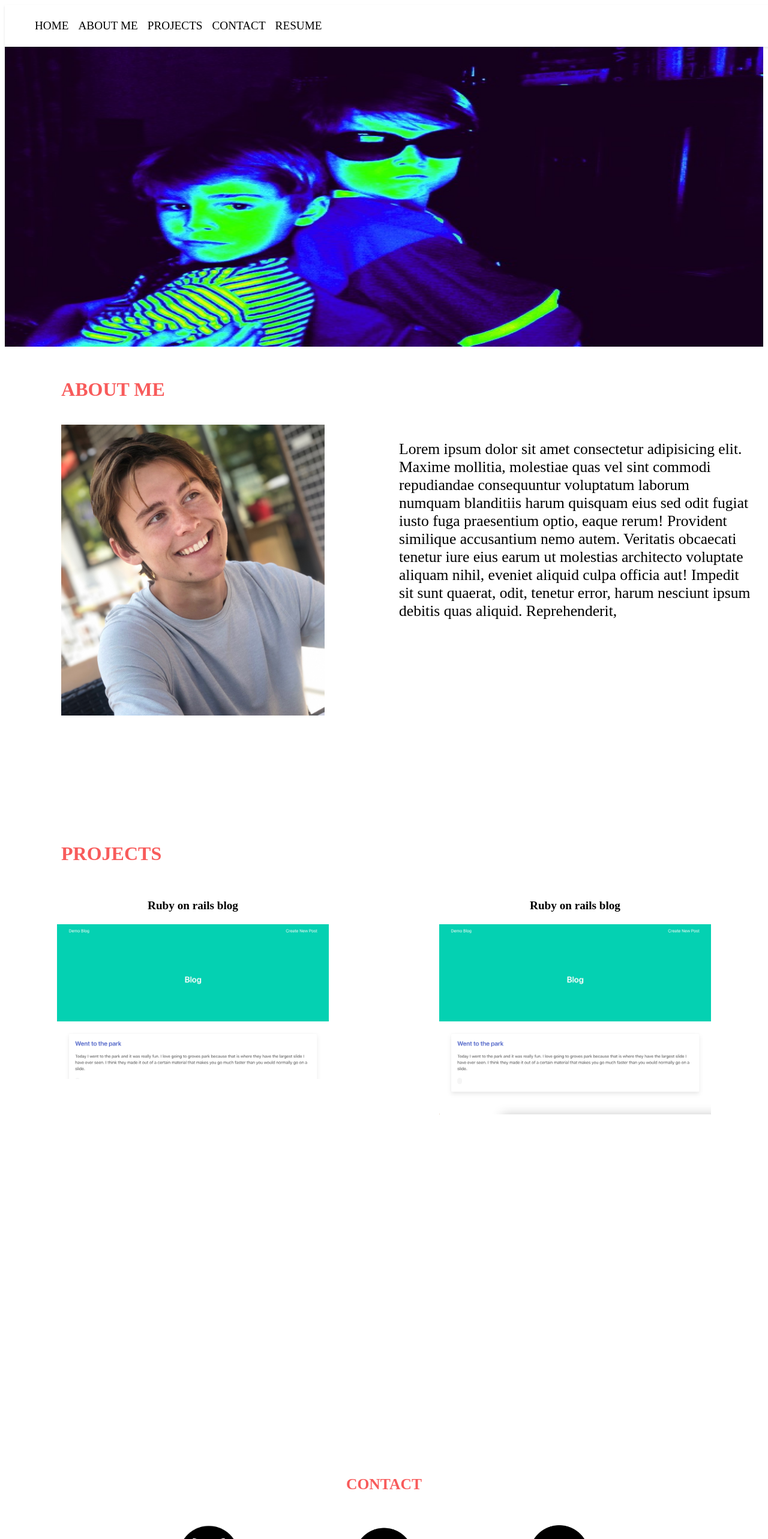
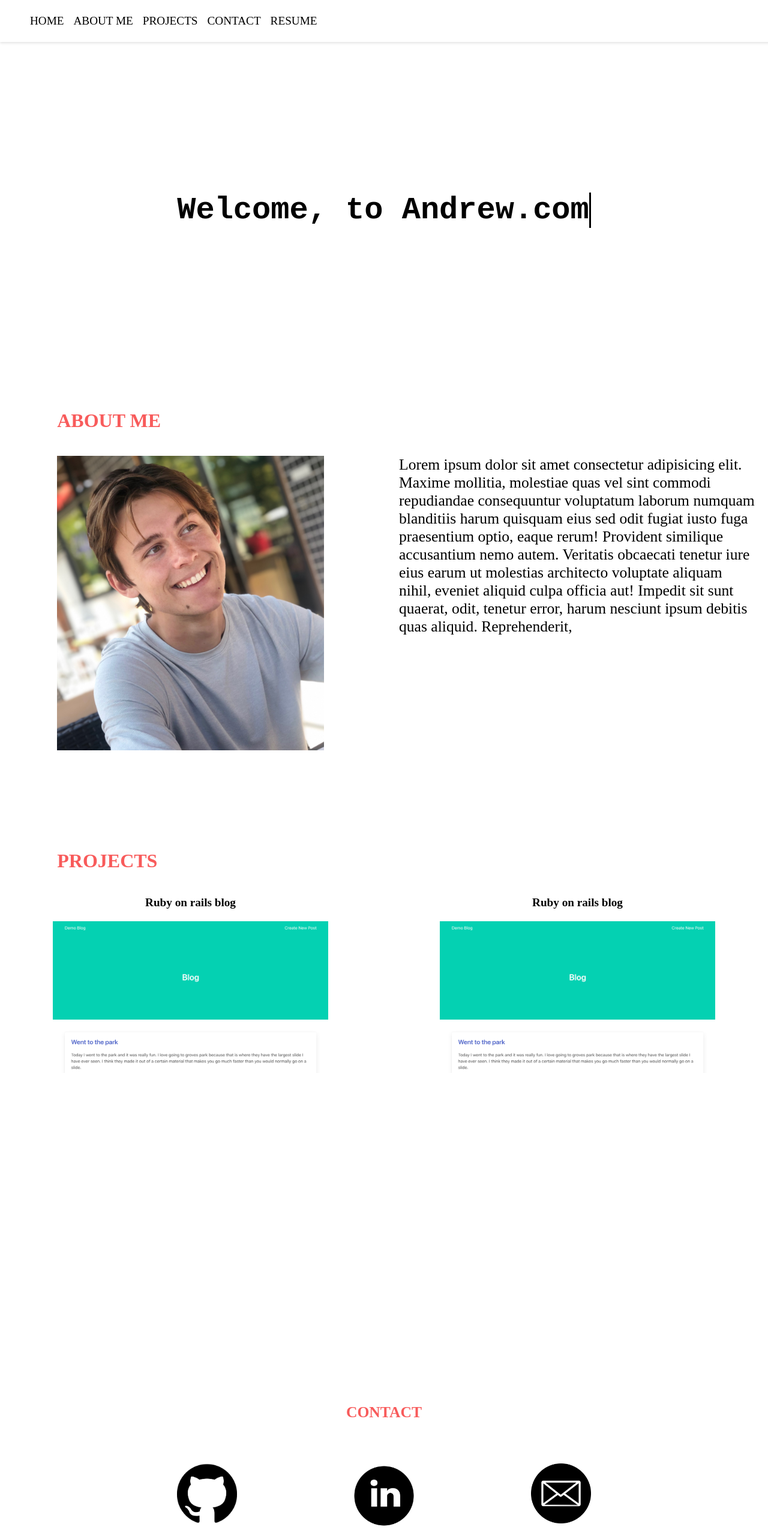
Before and after one commit to andrewanselmo/Andrew-Site, a React (Vite) app: page / in a window 1280 px wide. Shown: the top 2566 px of the page at 60% size. Built offline with nearby package versions, Linux system fonts and the light colour scheme.

Commit message:
typewriter effect

```diff
--- a/src/components/Content.css
+++ b/src/components/Content.css
@@ -1,12 +1,51 @@
-#header{
+
+/* header */
+*{
+    margin:0;
+    padding:0;
+}
+
+#wrapper {
+    height: 70vh;
+    /*This part is important for centering*/
+    display: grid;
+    place-items: center;
+  }
+
+  #header {
+    /* Controls how far out the cursor goes */
+    width: 44ch;
+    animation: typing 2s steps(22), blink .5s step-end infinite alternate;
+    white-space: nowrap;
+    overflow: hidden;
+    border-right: 3px solid;
+    font-family: monospace;
+    font-size: 2em;
+  }
+
+  @keyframes typing {
+    from {
+      width: 0
+    }
+  }
+
+  @keyframes blink {
+    50% {
+      border-color: transparent
+    }
+  }
+
+#head-img{
+
     width: 100%;
     height: 500px;
 }
 
-#head-img{
-    width:100%;
-    height:100%;
-}
+
+
+/* header */
+
+
 
 /* about  */
 
@@ -64,7 +103,7 @@
 #projects{
     display: grid;
     grid-template-columns: repeat(2, 1fr);
-    grid-template-rows: 0.2fr 0.8fr 0.8fr;
+    grid-template-rows: 0.2fr 1.3fr 1.3fr;
     gap: 10px;
 
 }
@@ -130,7 +169,7 @@
     margin-left: auto;
     margin-right: auto;
     display: block;
-    padding-bottom: 15%;
+
 }
 
 #another-project{
@@ -171,6 +210,9 @@
     margin-top: 50px;
     display: grid;
 
+    overflow: hidden;
+    margin: 0 auto;
+
 
 }
 
@@ -188,6 +230,8 @@
 #contact img {
     width: 100%;
     height: 100%;
+    transition: 0.2s all ease-in-out;
+
 }
 
 #git-img {
@@ -199,6 +243,10 @@
     margin-right: 6%;
 }
 
+#git-img:hover img{
+    transform: scale(1.09);
+}
+
 #linked-img{
     grid-column: 2;
     grid-row: 2;
@@ -206,6 +254,10 @@
     width: 108px;
     margin-left: auto;
     margin-right: auto;
+}
+
+#linked-img:hover img{
+    transform: scale(1.09);
 }
 
 #mail-img{
@@ -216,6 +268,10 @@
     margin-left: 6%;
     margin-right: auto;
 
+}
+
+#mail-img:hover img{
+    transform: scale(1.09);
 }
 
 /* Contact */
--- a/src/components/Content.jsx
+++ b/src/components/Content.jsx
@@ -11,9 +11,13 @@ const Content=() => {
     return (
         <div id = "content">
 
-            <div id = "header">
-                <img src ={head} id = "head-img"/>
+            <div id = "wrapper">
+                <div id = "header">
+                    <h1 id = "header-text"> Welcome, to Andrew.com </h1>
+                </div>
+                {/* <img src ={head} id = "head-img"/> */}
             </div>
+
             <div id = "about">
                 <h1 id = "about-h1">
                     ABOUT ME
--- a/src/components/Navbar.css
+++ b/src/components/Navbar.css
@@ -3,6 +3,7 @@ nav {
     align-items: center;
     position: -webkit-sticky;
     position: sticky;
+
     min-height: 70px;
     background-color: #fff;
     box-shadow: 0 0.125rem 0.25rem 0 rgb(0 0 0 / 11%);
@@ -18,6 +19,7 @@ nav {
     flex-flow: row nowrap;
     padding-left: 50px;
     flex: 1;
+
   }
 
   ul{
--- a/src/components/Navbar.jsx
+++ b/src/components/Navbar.jsx
@@ -7,7 +7,7 @@ const Navbar=() => {
 
       <nav className = "nav__container__actions">
         <ul>
-        <Link activeClass="active" smooth spy to="header">
+        <Link activeClass="active" smooth spy to="wrapper">
           <li>
             HOME
           </li>
```
